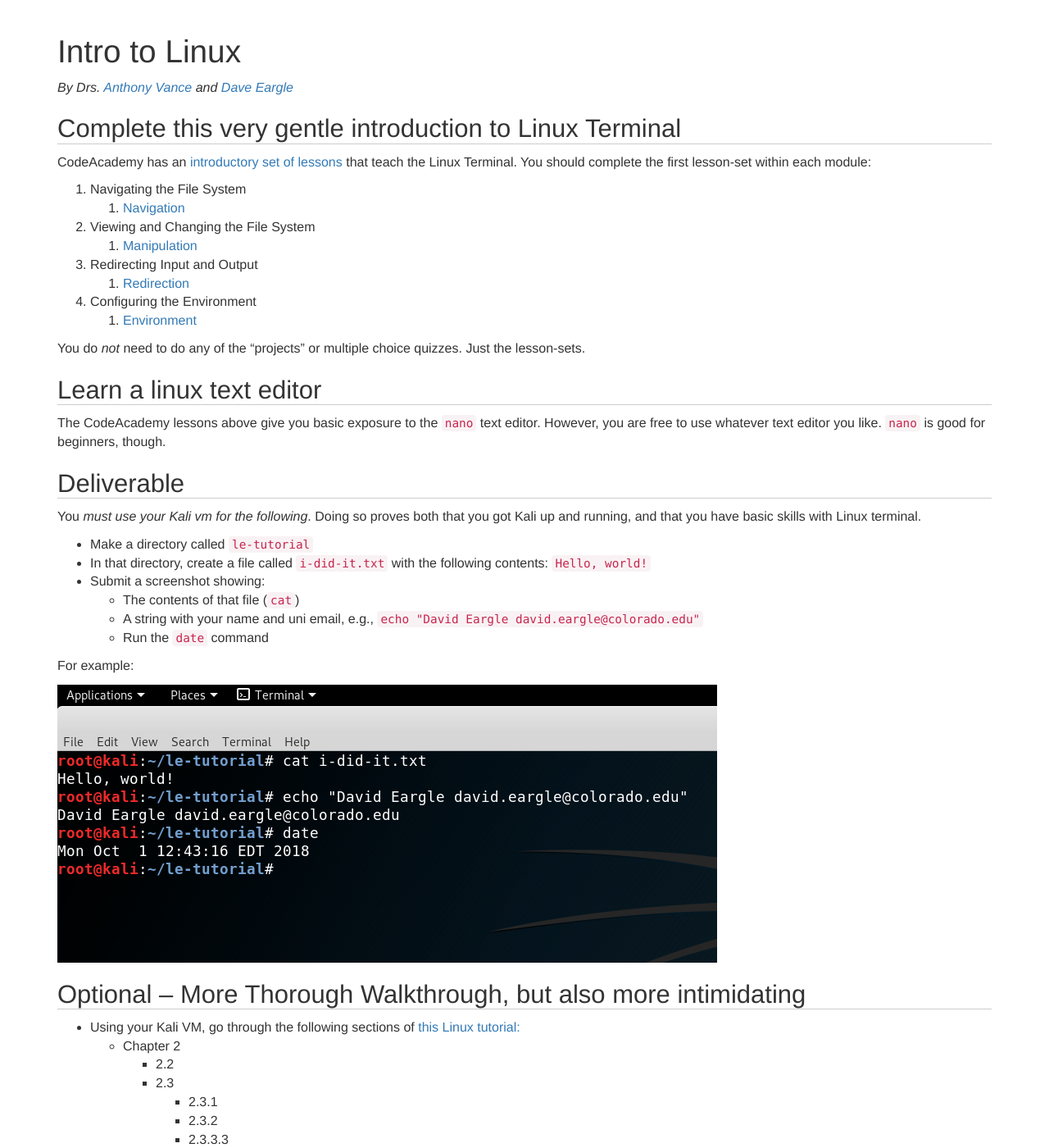
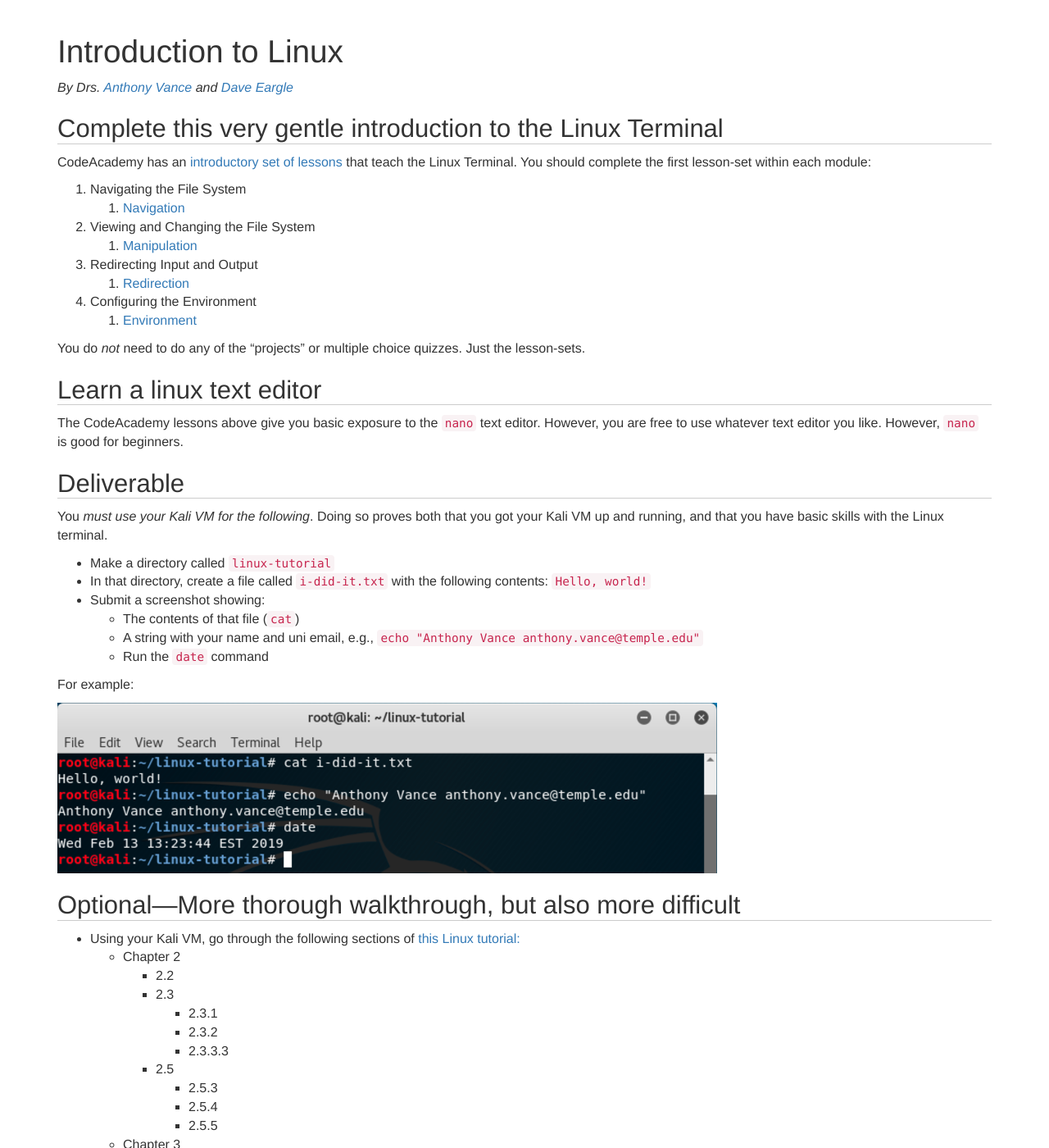
Before and after one commit to security-assignments/security-assignments.github.io, a Jekyll site: the page built from intro-to-linux.md, in a window 1280 px wide and 1400 px high. Shown: the whole window at 82% size. Built offline with Jekyll 4.4.1, drawn with Linux system fonts in a browser that asks for light colours.

Commit message:
linux lab

```diff
--- a/intro-to-linux.md
+++ b/intro-to-linux.md
@@ -1,9 +1,9 @@
 ---
 layout: assignment
-title: Intro to Linux
+title: Introduction to Linux
 ---
 
-# Complete this very gentle introduction to Linux Terminal
+# Complete this very gentle introduction to the Linux Terminal
 
 CodeAcademy has an [introductory set of lessons](https://www.codecademy.com/learn/learn-the-command-line) that teach the Linux Terminal.
 You should complete the first lesson-set within each module:
@@ -24,29 +24,29 @@ You do _not_ need to do any of the "projects" or multiple choice quizzes. Just t
 
 # Learn a linux text editor
 
-The CodeAcademy lessons above give you basic exposure to the `nano` text editor. However, you are free to use whatever text editor you like. `nano` is good for beginners, though.
+The CodeAcademy lessons above give you basic exposure to the `nano` text editor. However, you are free to use whatever text editor you like. However, `nano` is good for beginners.
 
 
 
 # Deliverable
 
-You _must use your Kali vm for the following_. Doing so proves both that you got Kali up and running, and that you have basic skills with Linux terminal.
+You _must use your Kali VM for the following_. Doing so proves both that you got your Kali VM up and running, and that you have basic skills with the Linux terminal.
 
-* Make a directory called `le-tutorial`
+* Make a directory called `linux-tutorial`
 * In that directory, create a file called `i-did-it.txt` with the following contents: `Hello, world!`
 * Submit a screenshot showing:
     * The contents of that file (`cat`)
-    * A string with your name and uni email, e.g., `echo "David Eargle david.eargle@colorado.edu"`
+    * A string with your name and uni email, e.g., `echo "Anthony Vance anthony.vance@temple.edu"`
     * Run the `date` command
 
 For example:
 
-![img]( {{ "/assets/images/intro-linux-lab.png" | relative_url }})
+![img]( {{ "/assets/images/intro-linux-lab-TV.png" | relative_url }})
 
 
 
 
-# Optional -- More Thorough Walkthrough, but also more intimidating
+# Optional—More thorough walkthrough, but also more difficult
 
 - Using your Kali VM, go through the following sections of <a href='http://www.tldp.org/LDP/intro-linux/intro-linux.pdf'>this Linux tutorial:</a>
 	- Chapter 2
```
Also changed, not shown: labs/index.md (+2 -1 lines), assets/images/intro-linux-lab-TV.png (added).
